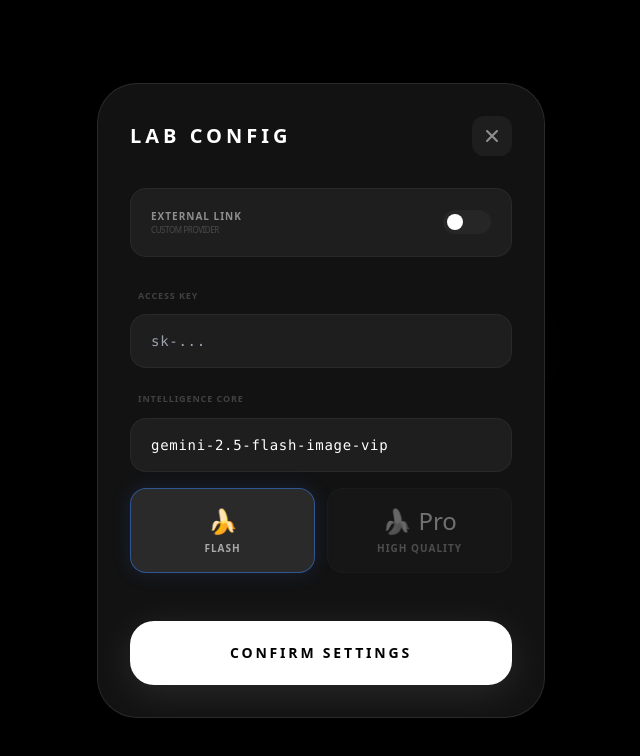
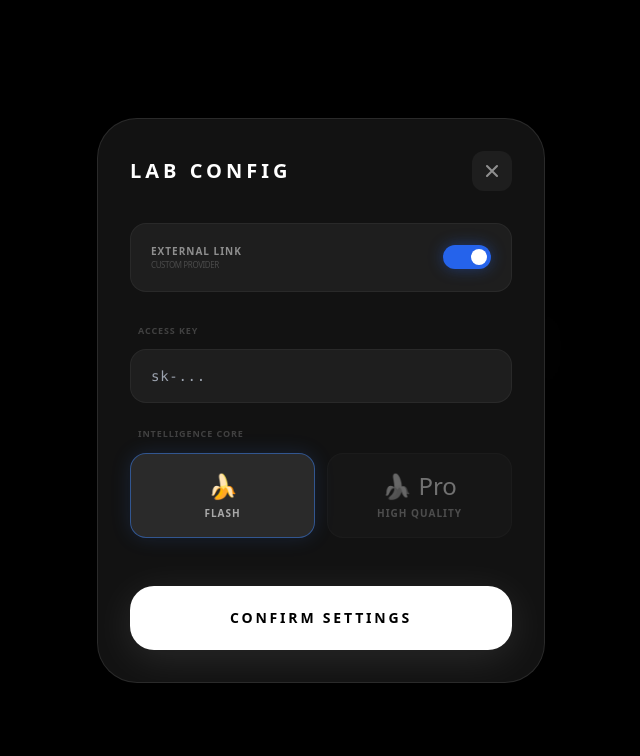
Before and after one commit to Mgeeeeee/PromptCamera, a React (Vite) app: page / in a window 1280 px wide. Both pictures are taken after a click on the button 457 px from the left and 744 px from the top of the page. Shown: the top 756 px of the page, without its empty margins (319-959 px from the left). Built offline with nearby package versions, Linux system fonts and the light colour scheme.

Commit message:
feat: Enable custom provider by default
The application now defaults to using a custom API provider for model interactions, simplifying initial setup for users. The manual model selection input field has been removed from the settings as presets are sufficient for current functionality.

```diff
--- a/App.tsx
+++ b/App.tsx
@@ -24,7 +24,7 @@ const App: React.FC = () => {
       apiKey: '',
       baseUrl: 'https://api.tu-zi.com/v1/',
       selectedModel: ModelType.FLASH,
-      useCustomProvider: false
+      useCustomProvider: true
     };
   });
 
--- a/components/SettingsDialog.tsx
+++ b/components/SettingsDialog.tsx
@@ -56,20 +56,10 @@ export const SettingsDialog: React.FC<SettingsDialogProps> = ({ settings, onSave
               />
             </div>
 
-            {/* Model Selection via Input & Banana Cards */}
+            {/* Model Selection via Banana Cards */}
             <div>
               <label className="block text-[9px] font-black uppercase tracking-widest text-white/20 mb-3 ml-2">Intelligence Core</label>
 
-              {/* Manual Input Field */}
-              <input
-                type="text"
-                value={localSettings.selectedModel}
-                onChange={(e) => setLocalSettings(prev => ({ ...prev, selectedModel: e.target.value }))}
-                placeholder="Model ID (e.g. gemini-1.5-pro)"
-                className="w-full bg-white/5 border border-white/5 rounded-2xl px-5 py-4 text-white focus:border-blue-500/50 outline-none transition-all text-sm font-mono tracking-wider mb-4 placeholder:text-white/20"
-              />
-
-              {/* Quick Select Presets */}
               <div className="grid grid-cols-2 gap-3">
                 {modelMap.map((m) => (
                   <button
```
